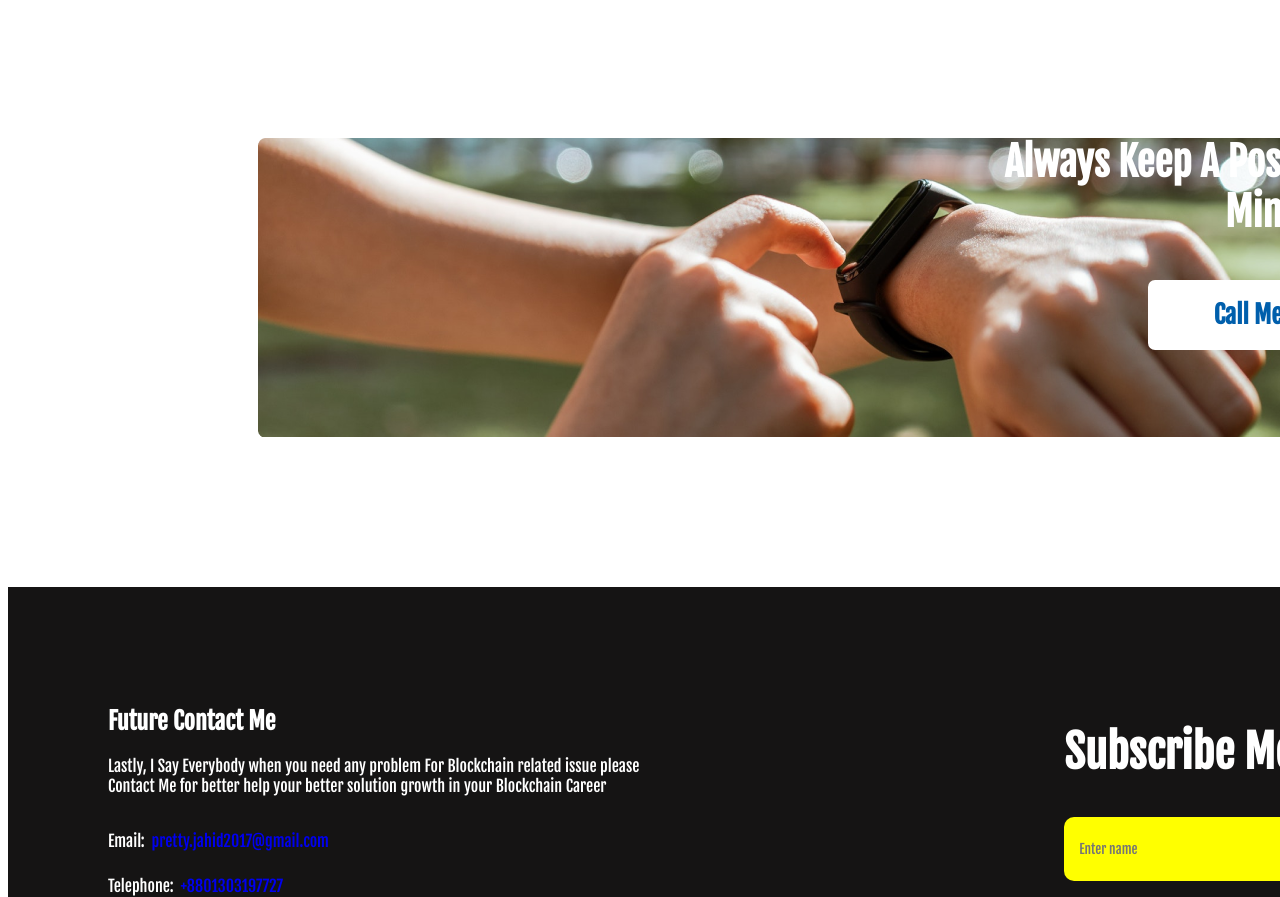
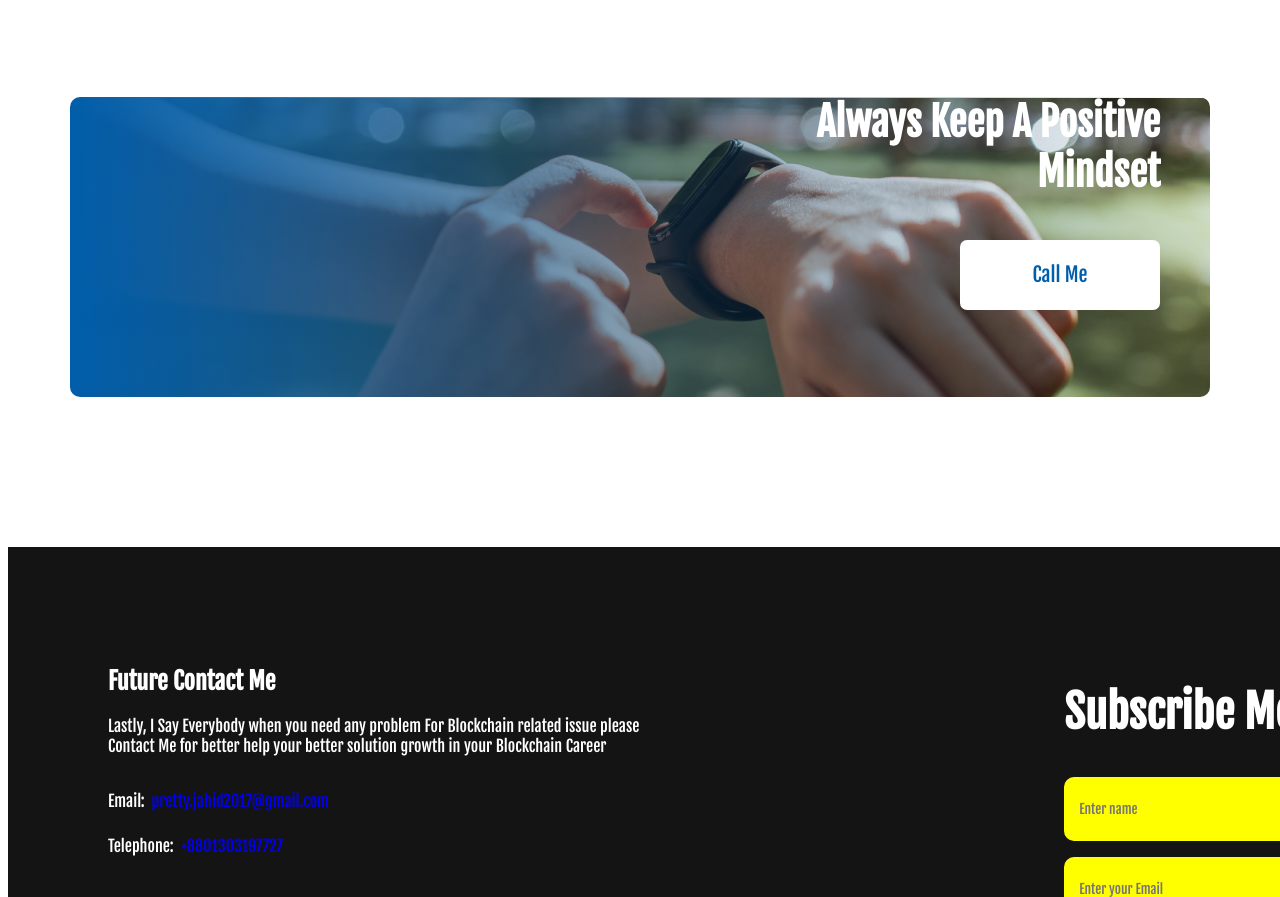
Before and after one commit to jahidcp/assignment-project01, a plain HTML site: page index.html in a window 1280 px wide. Shown: the part 2199-3096 px from the top of the page. Drawn offline with Linux system fonts and the light colour scheme; a web font is replaced by a local one.

Commit message:
Watch style some changes

```diff
--- a/styles/style.css
+++ b/styles/style.css
@@ -8,7 +8,7 @@
 
 header {
   text-align: right;
-  background-image: url('../media/image/banner/banner3.png');
+  background-image: url("../media/image/banner/banner3.png");
   background-repeat: no-repeat;
   height: 809px;
   width: 1600px;
@@ -110,12 +110,17 @@ span {
 /* watch section Style */
 
 .watch-style {
-  background-image: url('../media/image/body-image/watch.png');
+  /* background-image: url('../media/image/body-image/watch.png');
   background-repeat: no-repeat;
+  background:linear-gradient(left, #005EAA); */
+
+  background: linear-gradient(to right, #015eaa, #123d6180, #1e232800),
+    url("../media/image/body-image/watch.png");
   height: 300px;
   width: 1140px;
-  margin-top: 140px;
-  margin-left: 250px;
+  border-radius: 10px;
+  margin-top: 200px;
+  margin: auto;
 }
 
 .watch-style-title {
@@ -124,7 +129,7 @@ span {
   text-align: right;
   text-transform: capitalize;
   margin-right: 50px;
-  margin-top: 75px;
+  margin-top: 100px;
 }
 
 .btn-primary-02 {
@@ -133,8 +138,8 @@ span {
   border-radius: 7px;
   height: 70px;
   width: 200px;
-  font-size: 25px;
-  font-weight: 700;
+  font-size: 20px;
+  font-weight: 500;
   margin-top: 10px;
   margin-left: 890px;
 }
```
Also changed, not shown: index.html (line endings or trailing spaces). Lines whose indentation alone changed are shown as unchanged.
